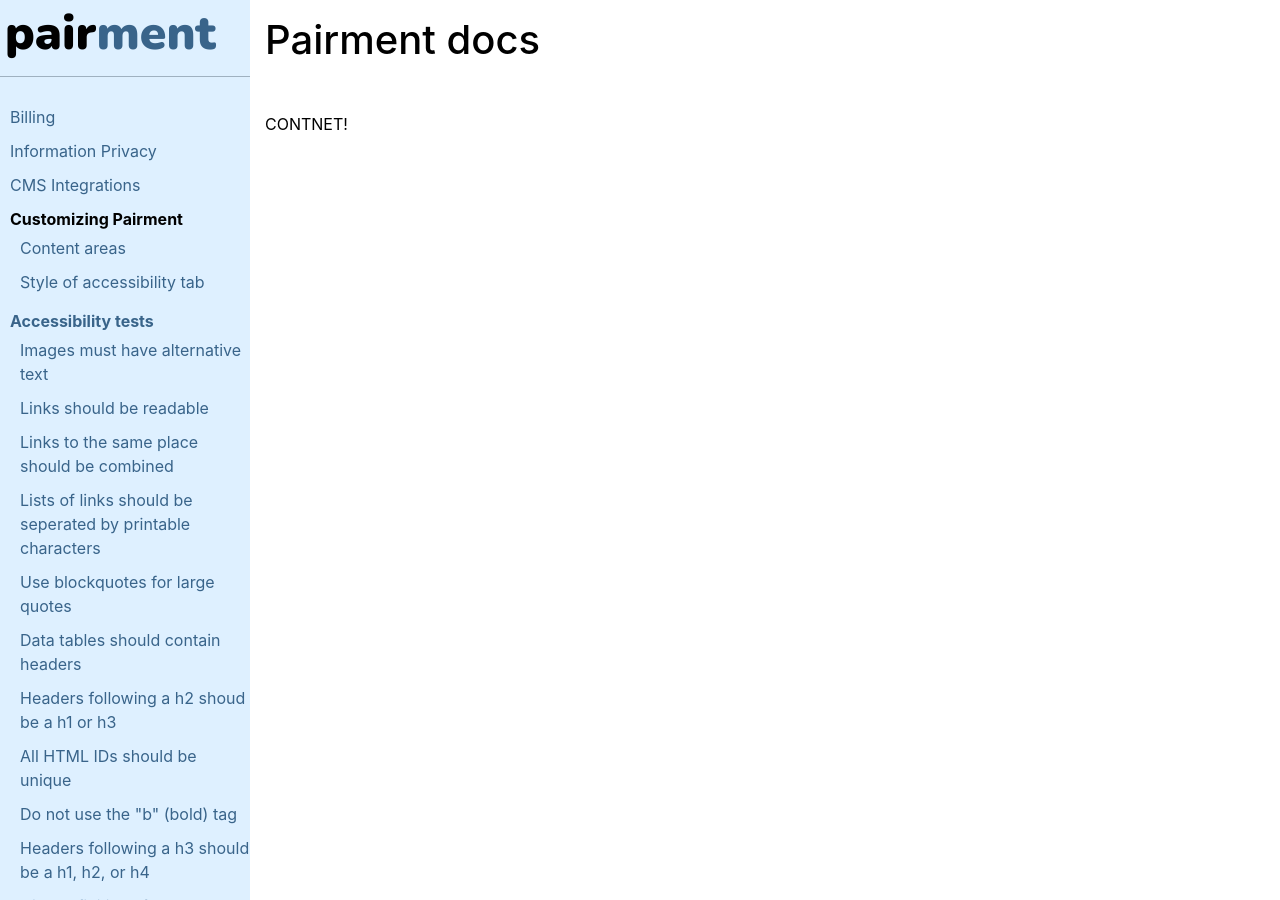
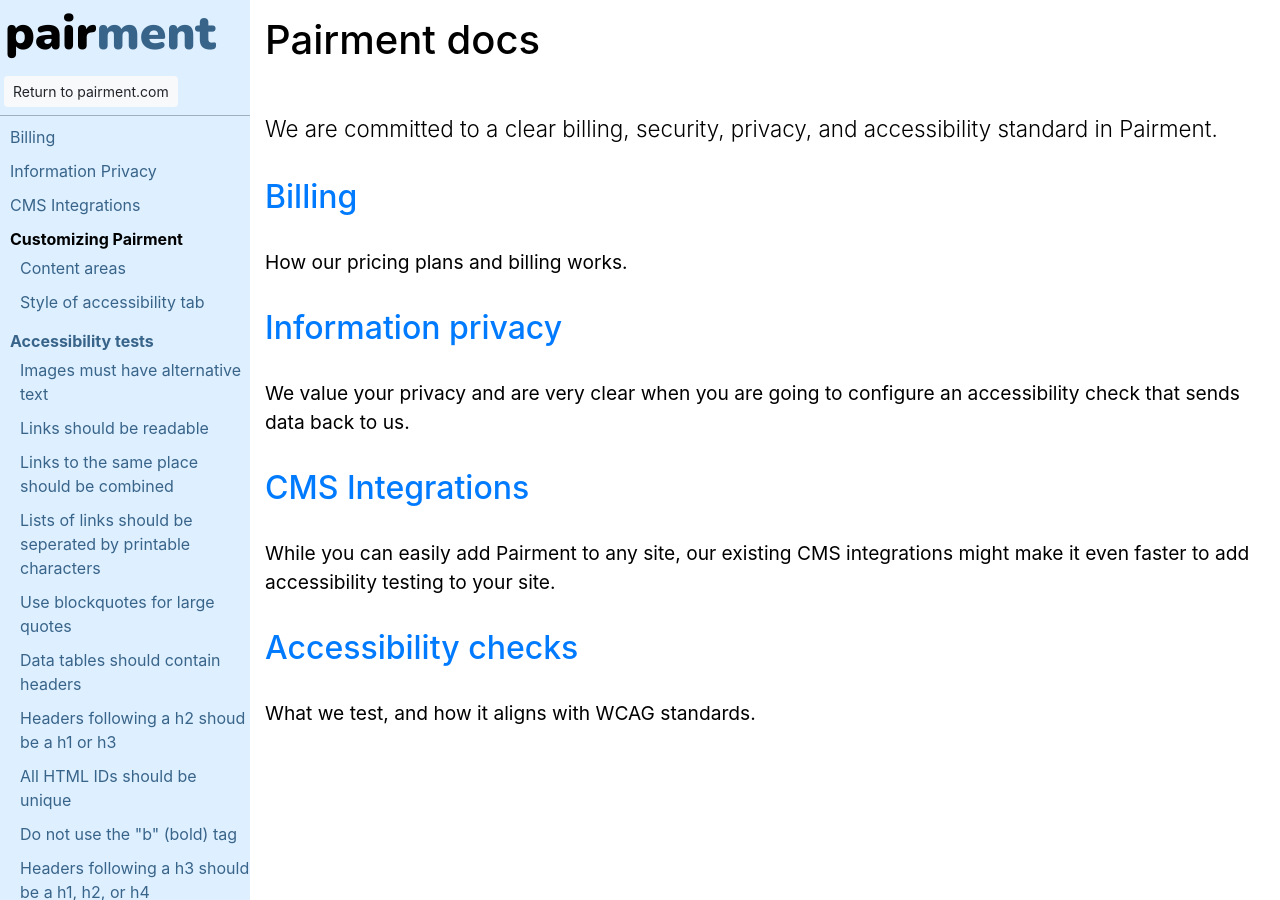
Before and after one commit to pairment/pairment.github.com, a Jekyll site: the page built from docs/index.html, in a window 1280 px wide. Built offline with Jekyll 4.4.1, drawn with Linux system fonts in a browser that asks for light colours; nearby versions of some CDN libraries; some of the changed text lies outside the part shown.

Commit message:
Better docs index.

```diff
--- a/_layouts/docs.html
+++ b/_layouts/docs.html
@@ -12,8 +12,9 @@
   <body class="docs">
     <div class="docs-wrapper">
       <div class="docs-sidebar">
-        <div class="docs-sidebar-header">
-          <h1 class="brand"><a href="/">pair<span class="ment">ment</span></a></h1>
+        <div class="docs-sidebar-header pb-2">
+          <h1 class="brand"><a href="/docs">pair<span class="ment">ment</span></a></h1>
+          <small class="ml-1"><a class="btn btn-sm btn-light" href="/">Return to pairment.com</a></small>
         </div>
         <div class="docs-sidebar-body">
           <ul>
--- a/docs/index.html
+++ b/docs/index.html
@@ -2,4 +2,18 @@
 layout: docs
 title: Pairment docs
 ---
-CONTNET!
+<p class="lead">
+We are committed to a clear billing, security, privacy, and accessibility standard in Pairment.
+</p>
+
+<h2><a href="/docs/billing">Billing</a></h2>
+<p>How our pricing plans and billing works.</p>
+
+<h2><a href="/docs/privacy">Information privacy</a></h2>
+<p>We value your privacy and are very clear when you are going to configure an accessibility check that sends data back to us.</p>
+
+<h2><a href="/docs/cms">CMS Integrations</a></h2>
+<p>While you can easily add Pairment to any site, our existing CMS integrations might make it even faster to add accessibility testing to your site.</p>
+
+<h2><a href="/docs/checks">Accessibility checks</a></h2>
+<p>What we test, and how it aligns with WCAG standards.</p>
--- a/style.css
+++ b/style.css
@@ -279,11 +279,11 @@
   top: 0;
   left: 0;
   width: 100%;
-  min-height: 70px;
+  min-height: 90px;
 }
 
 .docs .docs-sidebar-body {
-  padding-top: 100px;
+  padding-top: 120px;
 }
 
 .docs .docs-sidebar ul {
```
